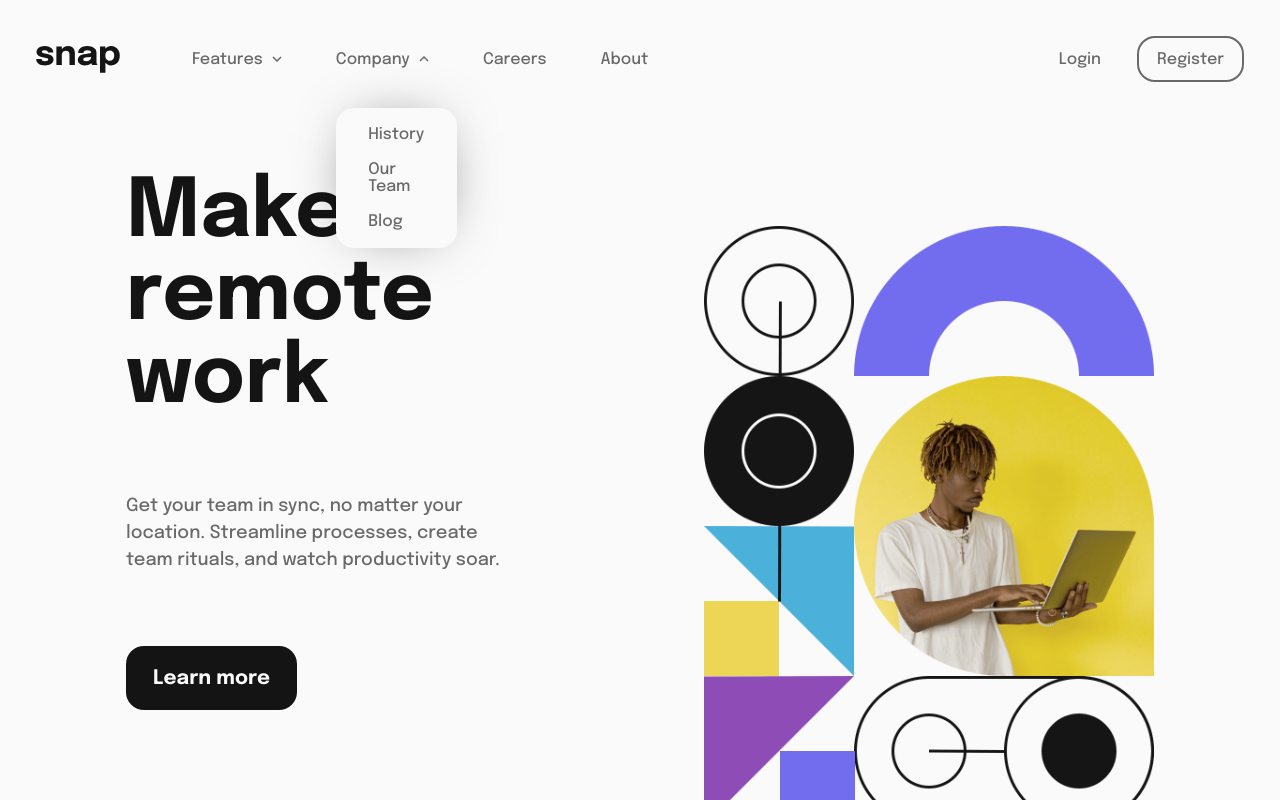
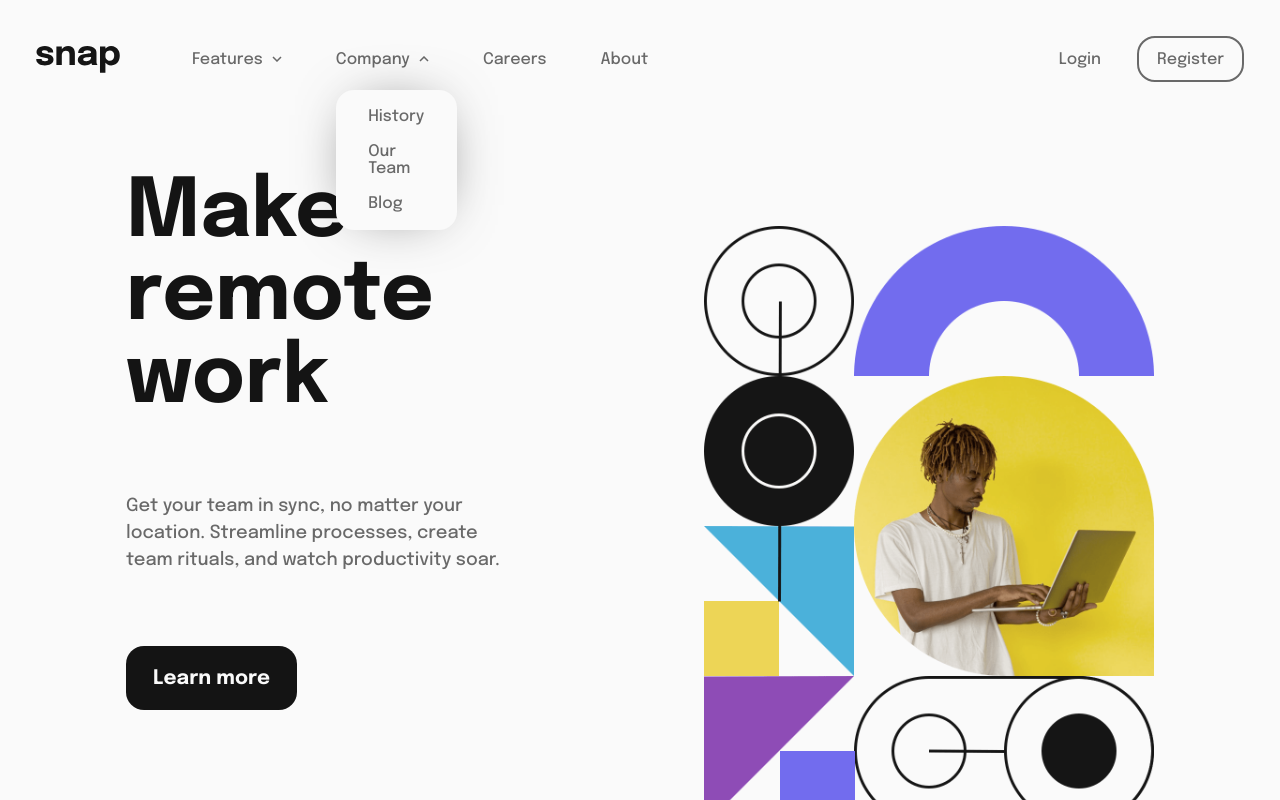
Before and after one commit to RafaelHDSV/Intro-section-with-dropdown-navigation, a plain HTML site: page index.html in a window 1280 px wide. Both pictures are taken after a click on the element "Company". Shown: the top 800 px of the page. Drawn offline with Linux system fonts and the light colour scheme.

Commit message:
Updating index.html

```diff
--- a/index.html
+++ b/index.html
@@ -115,6 +115,7 @@
       position: absolute;
       left: 0;
       right: auto;
+      bottom: -9rem;
     }
 
     .user_options {
```
